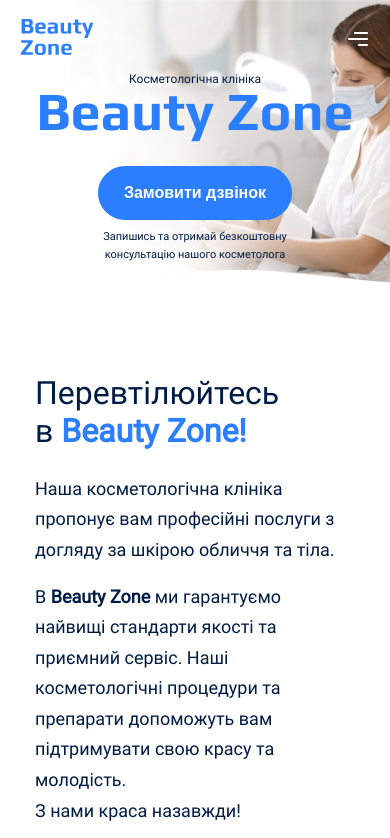
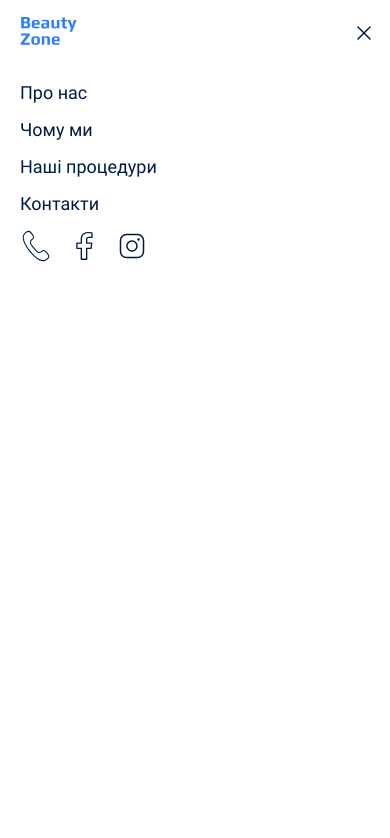
Before and after one commit to MolchanovSergii/genius-homework-2, a plain HTML site: page index.html in a window 390 px wide. Both pictures are taken after a click on the button 358 px from the left and 39 px from the top of the page. Shown: the top 838 px of the page. Drawn offline with Linux system fonts and the light colour scheme.

Commit message:
add mobile menu

```diff
--- a/index.html
+++ b/index.html
@@ -48,12 +48,59 @@
               </a>
             </li>
           </ul>
-          <button class="header__nav__burger" type="button">
+          <button class="header__nav__burger menu-btn-open" type="button">
             <svg width="24" height="24">
               <use href="./images/icons.svg#icon-menu"></use>
             </svg>
           </button>
         </nav>
+        <div class="mobile-menu">
+          <nav class="mobile-menu__nav">
+            <a href="/">
+              <svg class="logo mobile-menu__nav__logo" width="74" height="42">
+                <use href="./images/icons.svg#icon-logo"></use>
+              </svg>
+            </a>
+            <ul class="mobile-menu__nav__menu-list">
+              <li><a class="link" href="#section-about-us">Про нас</a></li>
+              <li><a class="link" href="#section-why-we">Чому ми</a></li>
+              <li>
+                <a class="link" href="#section-our-procedures"
+                  >Наші процедури</a
+                >
+              </li>
+              <li><a class="link" href="#section-contacts">Контакти</a></li>
+            </ul>
+            <ul class="mobile-menu__nav__social-list">
+              <li>
+                <a class="link mobile-menu__nav__social-item" href="#">
+                  <svg width="32" height="32">
+                    <use href="./images/icons.svg#icon-telephone"></use>
+                  </svg>
+                </a>
+              </li>
+              <li>
+                <a class="mobile-menu__nav__social-item" href="#">
+                  <svg width="32" height="32">
+                    <use href="./images/icons.svg#icon-facebook"></use>
+                  </svg>
+                </a>
+              </li>
+              <li>
+                <a class="link mobile-menu__nav__social-item" href="#">
+                  <svg width="32" height="32">
+                    <use href="./images/icons.svg#icon-instagram"></use>
+                  </svg>
+                </a>
+              </li>
+            </ul>
+          </nav>
+          <button class="mobile-menu__btn-close menu-btn-close" type="button">
+            <svg width="24" height="24">
+              <use href="./images/icons.svg#icon-modal-close"></use>
+            </svg>
+          </button>
+        </div>
       </div>
     </header>
     <main>
@@ -464,5 +511,6 @@
       </div>
     </div>
     <script src="./js/modal.js"></script>
+    <script src="./js/mobile-menu.js"></script>
   </body>
 </html>
--- /dev/null
+++ b/js/mobile-menu.js
@@ -0,0 +1,13 @@
+const mobileMenu = document.querySelector(".mobile-menu");
+const menuBtnOpen = document.querySelector(".menu-btn-open");
+const menuBtnClose = document.querySelector(".menu-btn-close");
+
+const toggleMenu = () => mobileMenu.classList.toggle("is-open");
+const disableScroll = () =>
+  document.body.classList.toggle("is-scroll-disabled");
+
+menuBtnOpen.addEventListener("click", toggleMenu);
+menuBtnClose.addEventListener("click", toggleMenu);
+
+menuBtnOpen.addEventListener("click", disableScroll);
+menuBtnClose.addEventListener("click", disableScroll);
--- a/scss/components/_logos.scss
+++ b/scss/components/_logos.scss
@@ -1,8 +1,15 @@
 .logo {
+  width: 57px;
+  height: 30px;
   fill: var(--primary-color-second);
   transition: transform 0.3s;
 
   &:hover {
     transform: scale(1.05);
   }
+
+  @media screen and (min-width: $bp-tablet) {
+    width: 74px;
+    height: 42px;
+  }
 }
--- /dev/null
+++ b/scss/layouts/_mobile-menu.scss
@@ -0,0 +1,57 @@
+.mobile-menu {
+  padding-top: 16px;
+  padding-left: 20px;
+  position: fixed;
+  top: 0;
+  left: 0;
+  height: 100%;
+  width: 100%;
+  background-color: var(--primary-color-first);
+  transform: translateX(100%);
+  transition: transform 0.3s;
+  z-index: 10;
+
+  &.is-open {
+    transform: translate(0);
+  }
+
+  &__btn-close {
+    background: transparent;
+    border: none;
+    cursor: pointer;
+    position: absolute;
+    top: 20px;
+    right: 20px;
+    width: 24px;
+    height: 24px;
+    fill: transparent;
+    stroke: var(--primary-color-third);
+  }
+
+  &__nav {
+    &__logo {
+      margin-bottom: 32px;
+    }
+
+    &__menu-list {
+      display: flex;
+      flex-direction: column;
+      gap: 16px;
+      margin-bottom: 16px;
+      font-size: 14px;
+    }
+
+    &__social-list {
+      display: flex;
+      gap: 16px;
+    }
+
+    &__social-item {
+      fill: var(--primary-color-third);
+      transition: fill 0.3s;
+      &:hover {
+        fill: var(--primary-color-second);
+      }
+    }
+  }
+}
--- a/scss/layouts/_section-our-procedures.scss
+++ b/scss/layouts/_section-our-procedures.scss
@@ -1,5 +1,9 @@
 .section-our-procedures {
-  padding-top: 96px;
+  padding-top: 40px;
+
+  @media screen and (min-width: $bp-desktop) {
+    padding-top: 96px;
+  }
 
   &__container {
     display: flex;
--- a/scss/layouts/_section-why-we.scss
+++ b/scss/layouts/_section-why-we.scss
@@ -1,5 +1,9 @@
 .section-why-we {
-  padding-top: 176px;
+  padding-top: 104px;
+
+  @media screen and (min-width: $bp-desktop) {
+    padding-top: 176px;
+  }
 
   &__title {
     width: 210px;
--- a/scss/main.scss
+++ b/scss/main.scss
@@ -22,3 +22,4 @@
 @import "./layouts/section-contacts";
 @import "./layouts/footer";
 @import "./layouts/modal";
+@import "./layouts/mobile-menu";
```
Also changed, not shown: css/main.min.css, 1 other file. Lines whose indentation alone changed are shown as unchanged.
